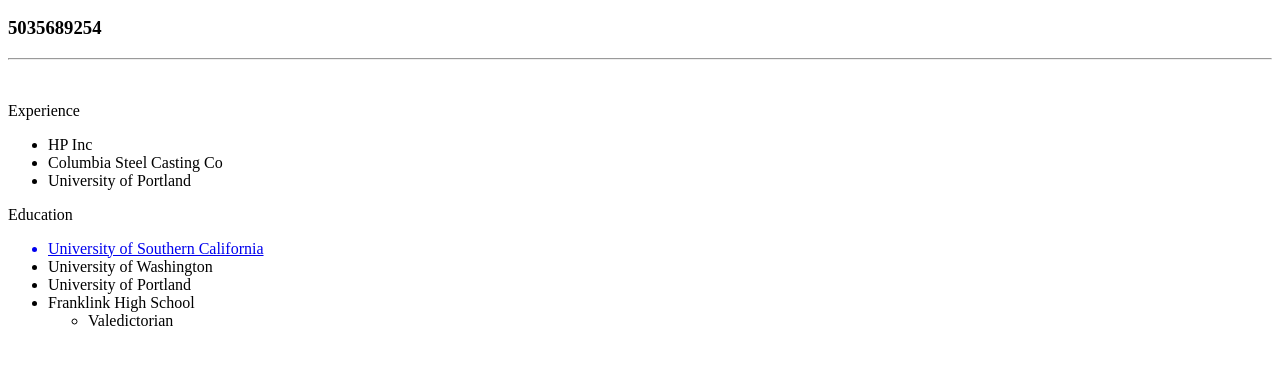
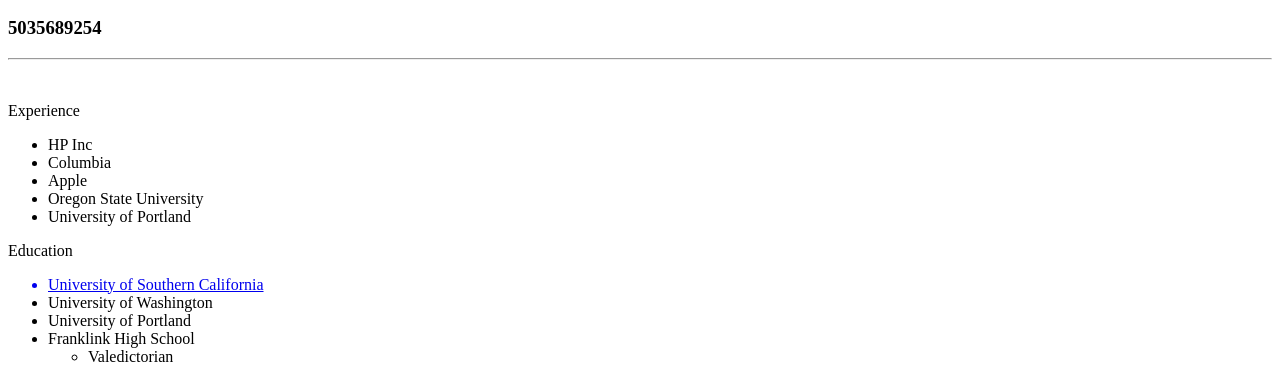
Before and after one commit to huynguyenn92/huynguyenn92.github.io, a plain HTML site: page index.html in a window 1280 px wide. Shown: the part 448-830 px from the top of the page. Before the commit the page ends 800 px from the top, so only its background shows below. Drawn offline with Linux system fonts and the light colour scheme.

Commit message:
Update index.html
html resume test

```diff
--- a/index.html
+++ b/index.html
@@ -14,7 +14,9 @@
   <p class="head">Experience</p>
   <ul>
     <li>HP Inc</li>
-    <li>Columbia Steel Casting Co</li>
+    <li>Columbia</li>
+    <li>Apple</li>
+    <li>Oregon State University</li>
     <li>University of Portland</li>
   </ul>
 
```
